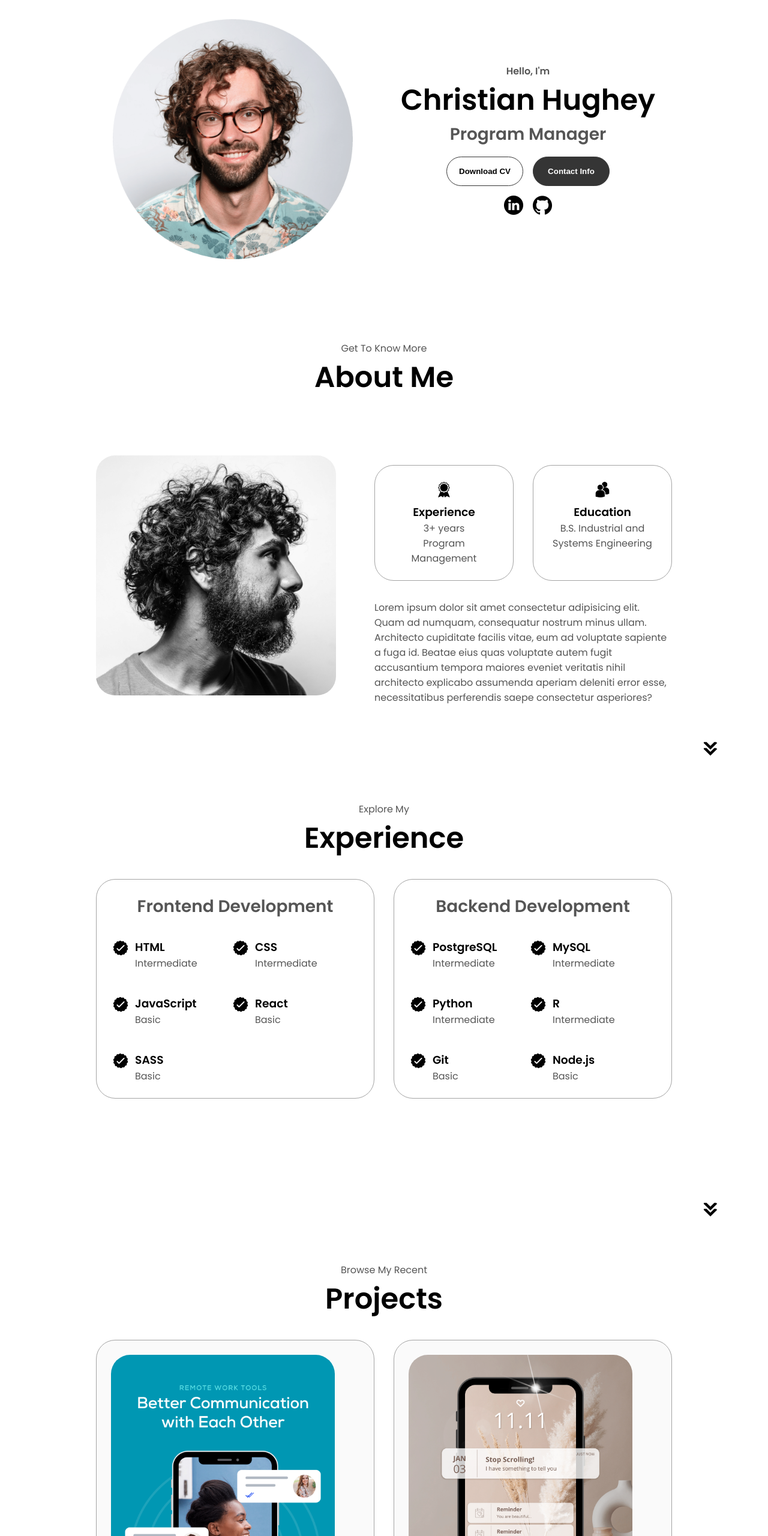
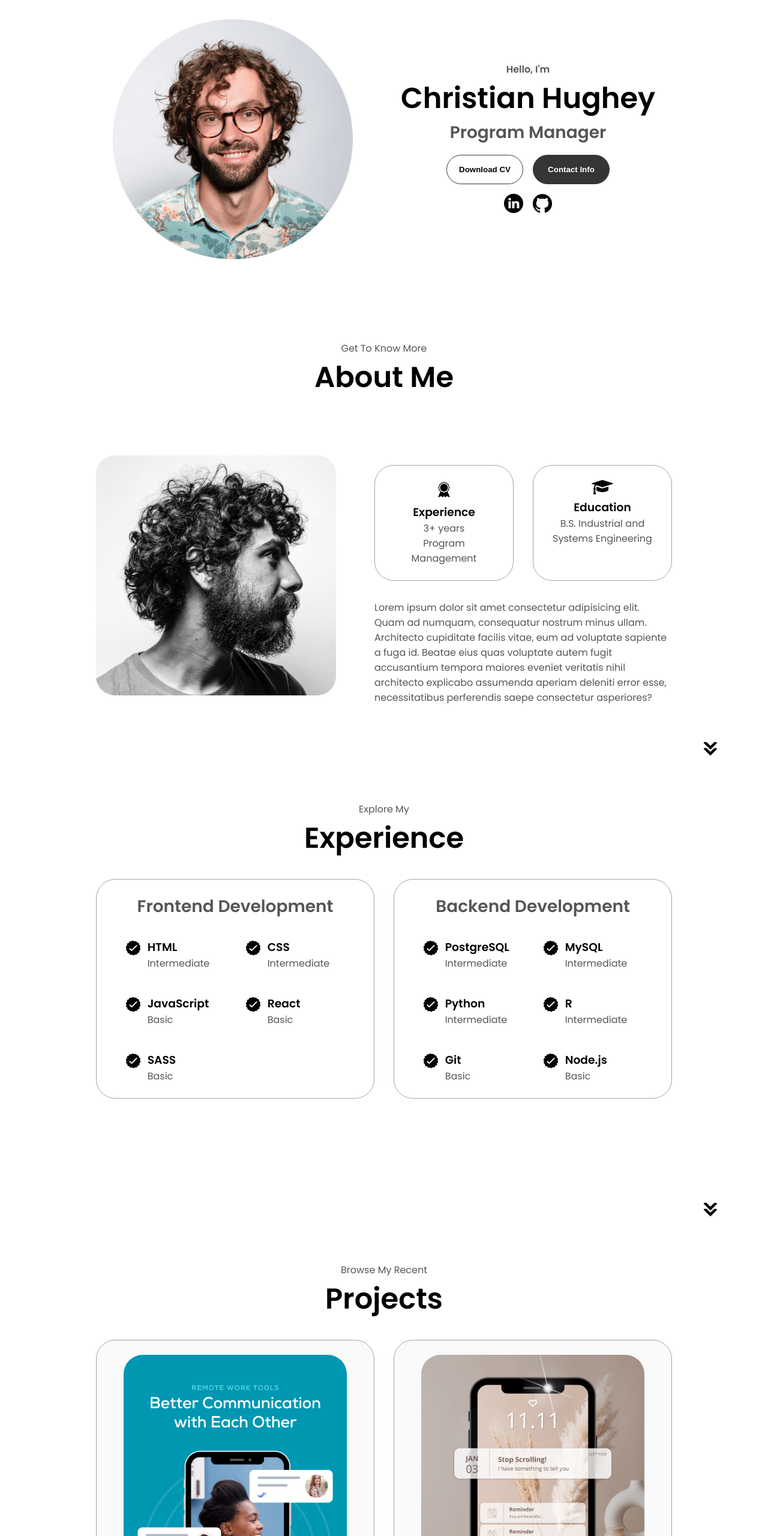
Before and after one commit to cihughey/HTML-CSS-JS-Portfolio-Website-, a website: page index.html in a window 1280 px wide. Shown: the part 240-2800 px from the top of the page at 60% size. Drawn offline with Linux system fonts and the light colour scheme.

Commit message:
Niggatry

```diff
--- a/index.html
+++ b/index.html
@@ -55,12 +55,12 @@
           </button>
         </div>
         <div id="socials-container">
-          <img
-            src="./assets/linkedin.png"
-            alt="My LinkedIn profile"
-            class="icon"
-            onclick="location.href='https://linkedin.com/in/christianhughey'"
-          />
+          <a target="_blank" href="https://linkedin.com/in/christianhughey"
+            ><img
+              src="./assets/linkedin.png"
+              alt="My LinkedIn profile"
+              class="icon"
+          /></a>
           <img
             src="./assets/github.png"
             alt="My Github profile"
@@ -86,7 +86,7 @@
             <div class="details-container">
               <img
                 src="./assets/experience.png"
-                alt="e=Experience icon"
+                alt="Experience icon"
                 class="icon"
               />
               <h3>Experience</h3>
@@ -94,9 +94,9 @@
             </div>
             <div class="details-container">
               <img
-                src="./assets/education.png"
+                src="./assets/gradcap.png"
                 alt="Education icon"
-                class="icon"
+                class="icon gradcap-icon"
               />
               <h3>Education</h3>
               <p>B.S. Industrial and Systems Engineering</p>
@@ -273,7 +273,7 @@
       <div class="experience-details-container">
         <div class="about-containers">
           <div class="details-container color-container">
-            <div class="article-container">
+            <div class="project-article-container">
               <img
                 src="./assets/project-1.png"
                 alt="Project 1"
@@ -297,7 +297,7 @@
             </div>
           </div>
           <div class="details-container color-container">
-            <div class="article-container">
+            <div class="project-article-container">
               <img
                 src="./assets/project-2.png"
                 alt="Project 2"
@@ -321,7 +321,7 @@
             </div>
           </div>
           <div class="details-container color-container">
-            <div class="article-container">
+            <div class="project-article-container">
               <img
                 src="./assets/project-3.png"
                 alt="Project 3"
--- a/style.css
+++ b/style.css
@@ -54,7 +54,6 @@ a {
 a:hover {
   color: gray;
   text-decoration: underline;
-  text-underline-offset: 1rem;
   text-decoration-color: rgb(181, 181, 181);
 }
 
@@ -315,6 +314,10 @@ section {
   margin: auto 0;
 }
 
+.gradcap-icon {
+  height: 1.5rem;
+}
+
 /* EXPERIENCE SECTION */
 
 #experience {
@@ -341,6 +344,7 @@ section {
   flex-direction: row;
   gap: 2.5rem;
   justify-content: left;
+  padding-left: 5%;
 }
 
 article {
@@ -379,6 +383,15 @@ article .icon {
 .project-btn {
   color: black;
   border-color: rgb(163, 163, 163);
+}
+
+.project-article-container {
+  display: flex;
+  text-align: initial;
+  flex-wrap: wrap;
+  flex-direction: row;
+  gap: 2.5rem;
+  justify-content: center;
 }
 
 /* CONTACT */
```
Also changed, not shown: assets/gradcap.png (added).
